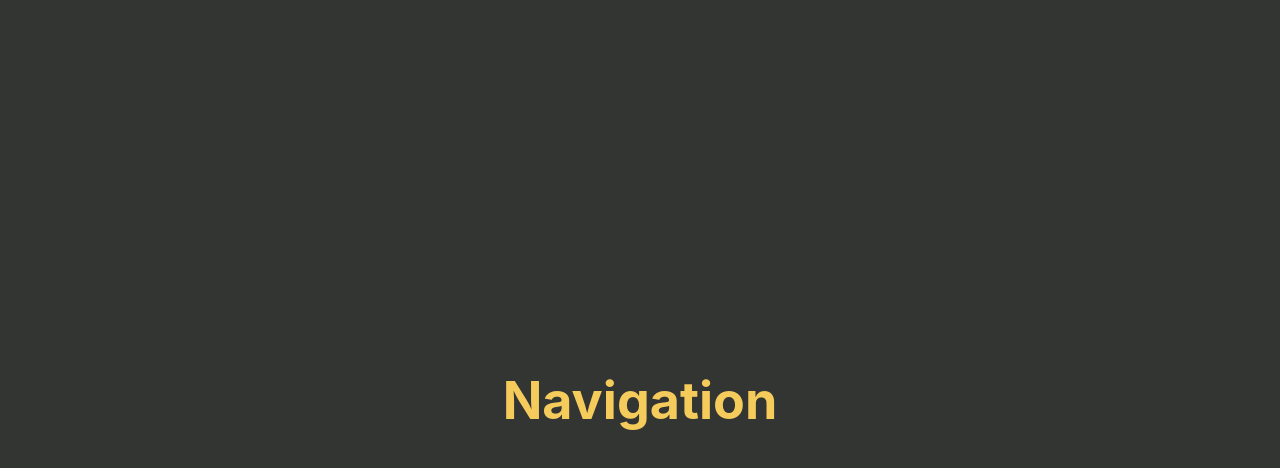
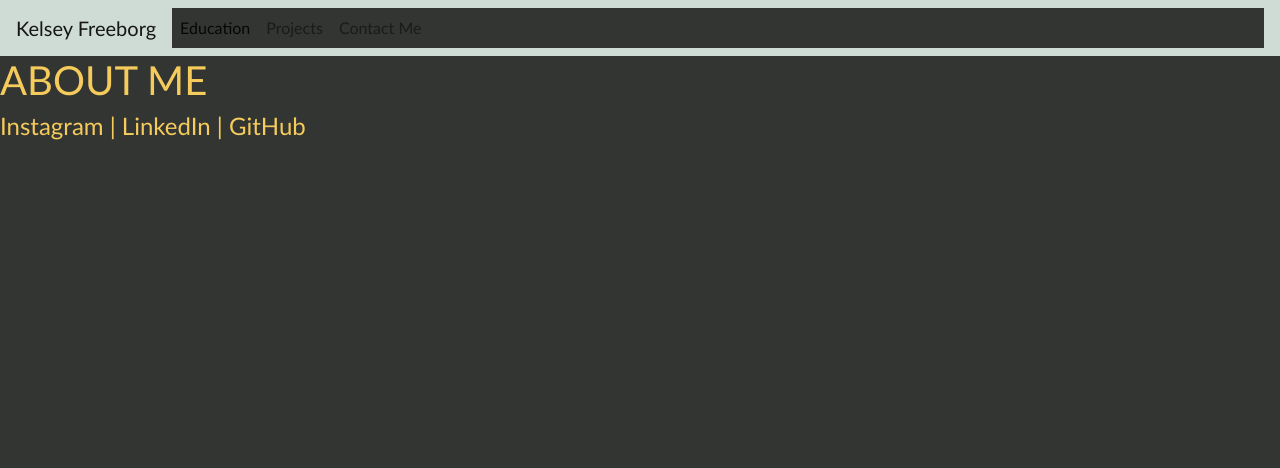
Before and after one commit to kfreeborg/kelsey-freeborg, a React (Create React App) app: page / in a window 1280 px wide. Shown: the top 468 px of the page. Built offline with nearby package versions, Linux system fonts and the light colour scheme.

Commit message:
added nav bar

```diff
--- a/package.json
+++ b/package.json
@@ -6,8 +6,10 @@
     "@testing-library/jest-dom": "^5.11.9",
     "@testing-library/react": "^11.2.5",
     "@testing-library/user-event": "^12.7.3",
+    "bootstrap": "^4.6.0",
     "gh-pages": "^3.1.0",
     "react": "^17.0.1",
+    "react-bootstrap": "^1.5.0",
     "react-dom": "^17.0.1",
     "react-scripts": "4.0.3",
     "web-vitals": "^1.1.0"
--- a/src/App.css
+++ b/src/App.css
@@ -1,38 +1,9 @@
-.App {
-  text-align: center;
+* {
+  background-color: #333533;
+  color: #f5cb5c;
+  font-family: "Gill Sans", "Gill Sans MT", Calibri, "Trebuchet MS", sans-serif;
 }
 
-.App-logo {
-  height: 40vmin;
-  pointer-events: none;
+.navbar {
+  background-color: #cfdbd5;
 }
-
-@media (prefers-reduced-motion: no-preference) {
-  .App-logo {
-    animation: App-logo-spin infinite 20s linear;
-  }
-}
-
-.App-header {
-  background-color: #333533;
-  min-height: 100vh;
-  display: flex;
-  flex-direction: column;
-  align-items: center;
-  justify-content: center;
-  font-size: calc(10px + 2vmin);
-  color: #f5cb5c;
-}
-
-.App-link {
-  color: #61dafb;
-}
-
-@keyframes App-logo-spin {
-  from {
-    transform: rotate(0deg);
-  }
-  to {
-    transform: rotate(360deg);
-  }
-}
--- a/src/App.js
+++ b/src/App.js
@@ -9,6 +9,12 @@ function App() {
       <header className="App-header">
         <Navigation />
       </header>
+      <main>
+        <h1>ABOUT ME</h1>
+      </main>
+      <footer>
+        <h4>Instagram | LinkedIn | GitHub</h4>
+      </footer>
     </div>
   );
 }
--- a/src/components/Navigation/index.js
+++ b/src/components/Navigation/index.js
@@ -1,9 +1,49 @@
 import React from "react";
+// import Project from "./Project";
 
 function Navigation(props) {
   return (
     <div>
-      <h1>Navigation</h1>
+      <nav class="navbar navbar-expand-lg navbar-light">
+        <a class="navbar-brand" href="">
+          Kelsey Freeborg
+        </a>
+        <button
+          class="navbar-toggler"
+          type="button"
+          data-toggle="collapse"
+          data-target="#navbarNav"
+          aria-controls="navbarNav"
+          aria-expanded="false"
+          aria-label="Toggle navigation"
+        >
+          <span class="navbar-toggler-icon"></span>
+        </button>
+        <div class="collapse navbar-collapse" id="navbarNav">
+          <ul class="navbar-nav">
+            <li class="nav-item active">
+              <a class="nav-link" href="">
+                Education <span class="sr-only">(current)</span>
+              </a>
+            </li>
+            <li class="nav-item">
+              <a class="nav-link" href="">
+                Projects
+              </a>
+            </li>
+            <li class="nav-item">
+              <a class="nav-link" href="">
+                Contact Me
+              </a>
+            </li>
+            {/* <li class="nav-item">
+              <a class="nav-link disabled" href="#">
+                Disabled
+              </a>
+            </li> */}
+          </ul>
+        </div>
+      </nav>
     </div>
   );
 }
```
Also changed, not shown: src/index.js (+7 -6 lines), 1 other file (tests, documents, lock files or other folders).
